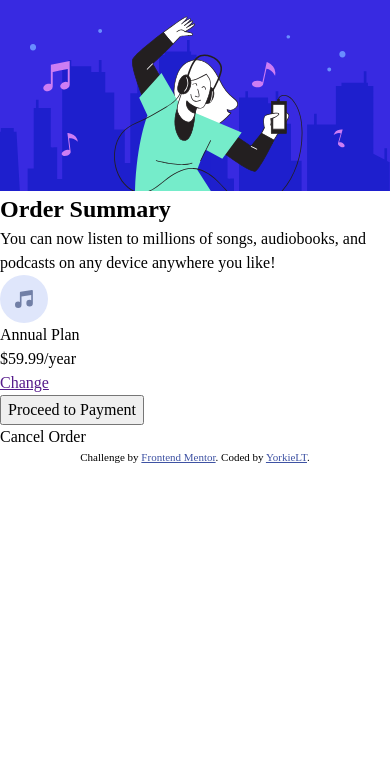
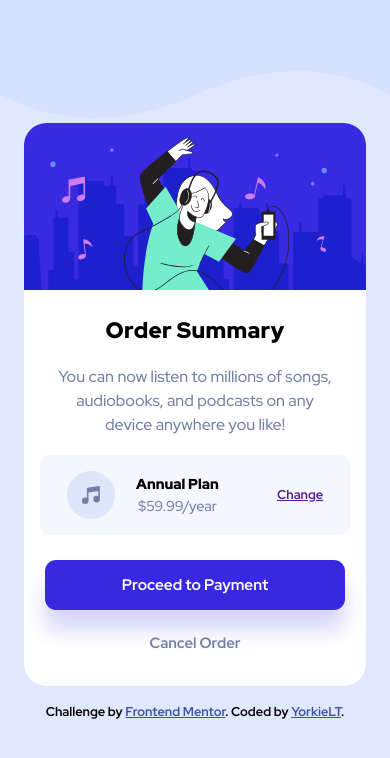
Before and after one commit to TanDevv/Order-summary-component, a plain HTML site: page index.html in a window 390 px wide. Drawn offline with Linux system fonts and the light colour scheme.

Commit message:
Style mobile-design

```diff
--- a/index.html
+++ b/index.html
@@ -43,7 +43,9 @@
         </div>
 
         <button class="card__button">Proceed to Payment</button>
-        <p class="card__cancel">Cancel Order</p>
+        <div>
+          <p class="card__cancel">Cancel Order</p>
+        </div>
       </div>
 
     </article>
--- a/stylesheet.css
+++ b/stylesheet.css
@@ -66,5 +66,133 @@
     isolation: isolate;
   }
 
-.attribution { font-size: 11px; text-align: center; }
-.attribution a { color: hsl(228, 45%, 44%); }
+  body {
+    background-color:var(--clr-primary-blue);
+    background-image: url(./images/pattern-background-desktop.svg);
+    background-size: 100%;
+    background-repeat: no-repeat;
+
+    font-family: var(--ff-redhatdispaly);
+    font-size: var(--fs-paragraph);
+
+    display: grid;
+    place-content: center;
+
+    padding: 1.5rem;
+    gap: 1rem;
+  }
+
+  .card__container {
+    background-color: hsl(0, 0%, 100%);
+
+    display: grid;
+    place-content: center;
+
+    overflow: hidden;
+    border-radius: 1.4rem;
+    max-width: 400px;
+  }
+
+  .card__img {
+    padding-bottom: 0.5rem;
+  }
+
+  .card__content {
+    display: grid;
+    place-content: center;
+    text-align: center;
+
+    padding: 1rem;
+    gap: 0.1rem;
+  }
+
+  .card__title {
+    font-weight: var(--fw-black-900);
+    font-size: 1.4rem;
+
+    letter-spacing: 0.3px;
+  }
+
+  .card__paragraph {
+    color:var(--clr-neutral-desaturated-blue);
+    font-size: var(--fs-paragraph);
+
+    margin: 1rem;
+  }
+
+  .flex__group {
+    background-color: var(--clr-neutral-paleblue);
+
+    display: flex;
+    align-items: center;
+    justify-content: space-around;
+
+    padding: 1rem;
+    border-radius: 0.6rem;
+  }
+
+  .card-group__plan {
+    font-weight:var(--fw-black-900);
+    font-size: 0.9rem;
+  }
+
+  .card-group__price {
+    color:var(--clr-neutral-desaturated-blue);
+    font-size: 0.9rem;
+  }
+
+  .card-group__change {
+    font-size: 0.8rem;
+    font-weight: var(--fw-bold-700);
+    margin-left: 2.3rem;
+  }
+
+  .card-group__change:is(:hover, :active) {
+    color: hsl(245, 83%, 68%);
+
+    text-decoration: none;
+  }
+
+  .card__button {
+    background-color: var(--clr-primary-brightblue);
+    color: hsl(0, 0%, 100%);
+
+    font-weight:var(--fw-bold-700);
+    font-size: 0.960rem;
+
+    border: 0;
+    border-radius: 0.7rem;
+    box-shadow: 0 1.25rem 1.25rem rgba(56, 42, 225, 0.190291);
+
+    padding: 0.825rem;
+    margin: 0.3rem;
+    margin-top: 1.5rem;
+  }
+
+  .card__button:is(:hover, :active) {
+    background-color: hsl(245, 83%, 68%);
+    cursor: pointer;
+  }
+
+  .card__cancel {
+    color:var(--clr-neutral-desaturated-blue);
+
+    font-weight:var(--fw-bold-700);
+    font-size: 0.930rem;
+    padding-top: 1rem;
+    padding-bottom: 1rem;
+  }
+  .card__cancel:is(:hover, :active) {
+    color:var(--clr-neutral-darkblue);
+    cursor: pointer;
+  }
+
+.attribution {
+    color: black;
+    font-weight: var(--fw-bold-700);
+    font-size: 0.8rem;
+    text-align: center;
+}
+.attribution a {
+    color: hsl(228, 45%, 44%);
+}
```
